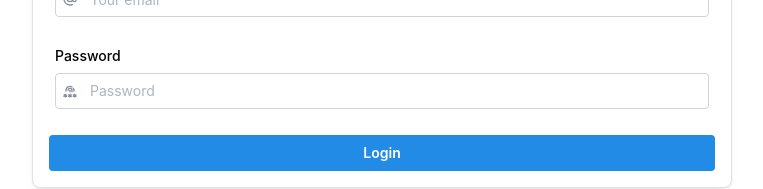
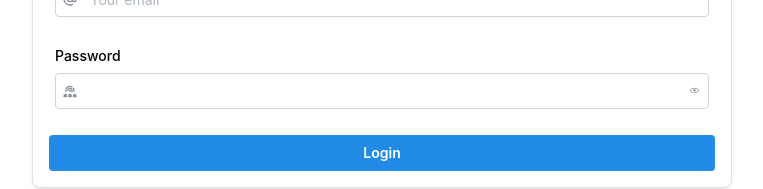
Before and after one commit to ratan9333/GRS-Frontend, a Next.js app: page /login in a window 1280 px wide. Shown: the part 235-424 px from the top of the page, without its empty margins (258-1021 px from the left). Built offline with nearby package versions, Linux system fonts and the light colour scheme.

Commit message:
Add files via upload

```diff
--- a/pages/issue/[id]/index.tsx
+++ b/pages/issue/[id]/index.tsx
@@ -84,7 +84,7 @@ export default function Issue() {
             </Group>
             <Card.Section>
               <Image
-                src={(data as any).imageUrl ?? "https://images.pexels.com/photos/281260/pexels-photo-281260.jpeg?auto=compress&cs=tinysrgb&w=1260&h=750&dpr=2"}
+                src={(data as any).imageUrl ?? "https://upload.wikimedia.org/wikipedia/commons/thumb/d/d1/Image_not_available.png/800px-Image_not_available.png?20210219185637"}
                 height={400}
                 alt="Norway"
               />
--- a/pages/login/index.tsx
+++ b/pages/login/index.tsx
@@ -1,4 +1,4 @@
-import { Button, Card, Space, TextInput, Title, rem } from "@mantine/core";
+import { Button, Card, PasswordInput, Space, TextInput, Title, rem } from "@mantine/core";
 import { IconAt, IconPasswordFingerprint } from "@tabler/icons-react";
 import { useStore } from "../../zustand/storage";
 import { useEffect, useState } from "react";
@@ -44,12 +44,10 @@ export default function LoginPage() {
             setCredentials({ ...credentials, email: event.currentTarget.value });
           }}
         />
-        <TextInput
+        <PasswordInput
           mt="md"
-          rightSectionPointerEvents="none"
           leftSection={iconPassword}
           label="Password"
-          placeholder="Password"
           onChange={(event) => {
             setCredentials({ ...credentials, password: event.currentTarget.value });
           }}
```
